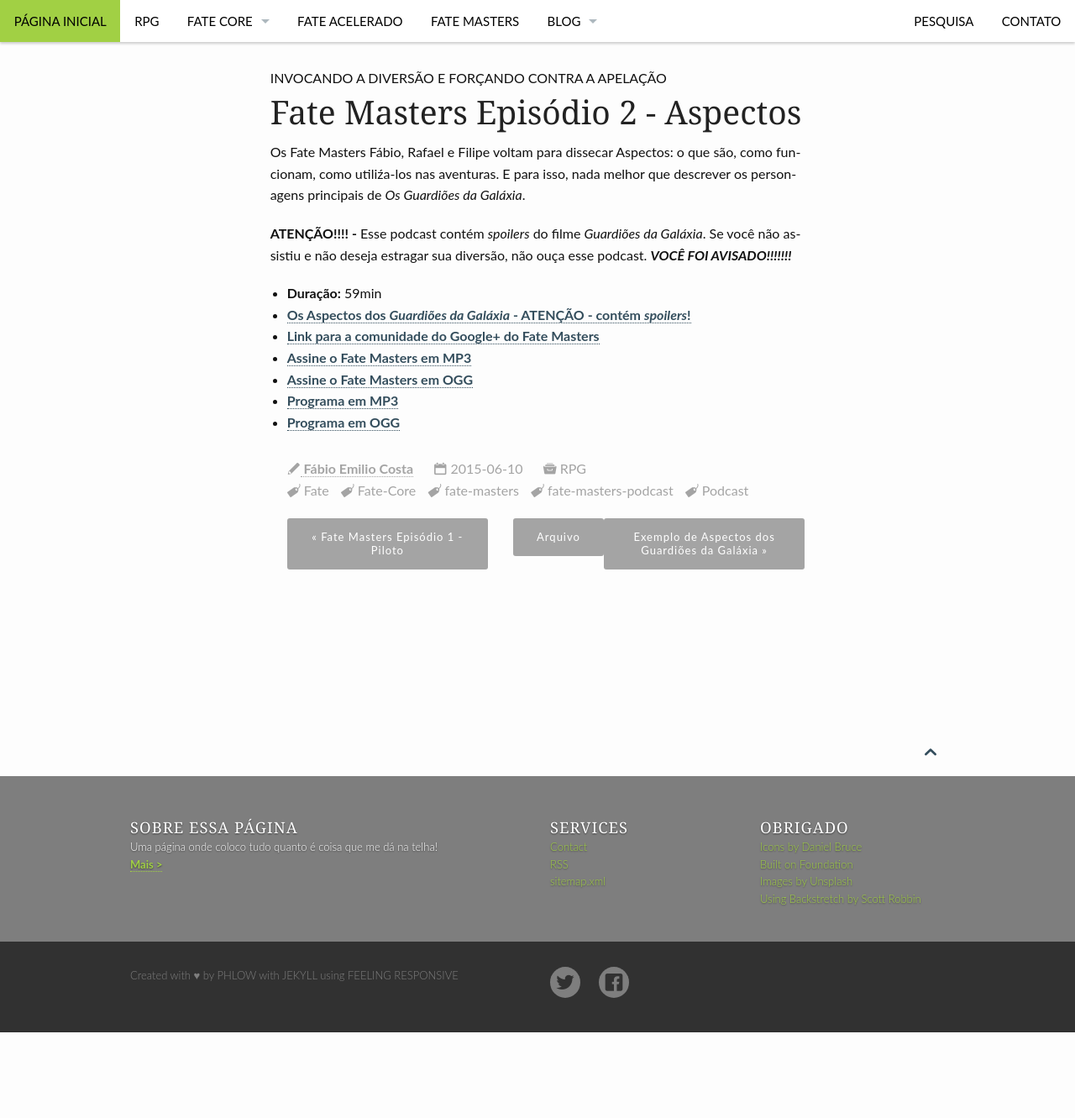
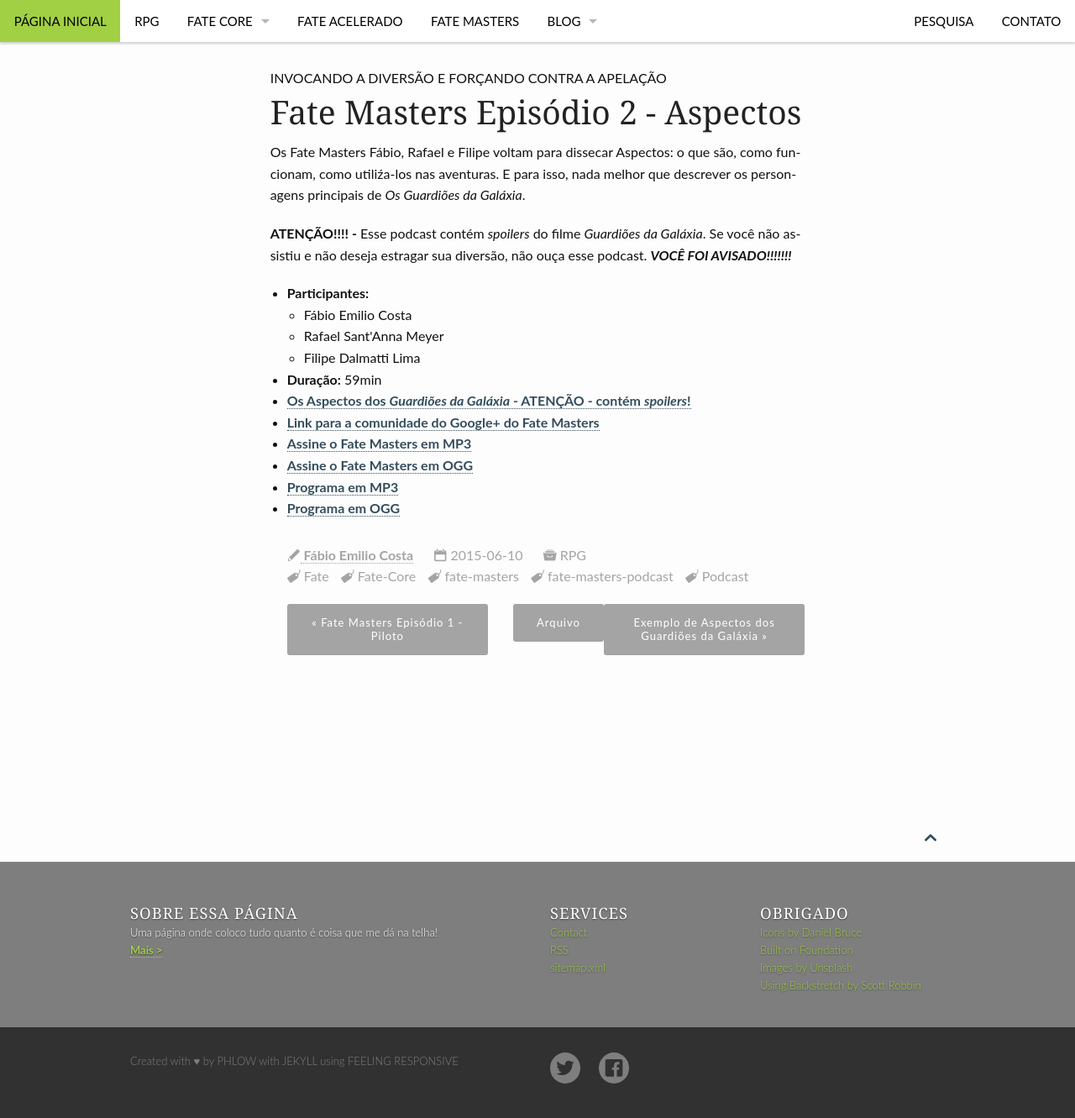
Before and after one commit to fabiocosta0305/fabiocosta0305.github.io-old, a Jekyll site: the page built from _posts/Fate-Masters/2015-06-10-FateMasters#2.md, in a window 1280 px wide. Shown: the whole page at 84% size. Built offline with Jekyll 4.4.1, drawn with Linux system fonts in a browser that asks for light colours; before the commit the page ends 1229 px from its top, so only the background shows below that.

Commit message:
Manutenções diversas e inclusão de lista de participantes dos podcasts do Fate Masters

```diff
--- a/_includes/podcast_text.html
+++ b/_includes/podcast_text.html
@@ -1,4 +1,10 @@
-  <li> <strong>Duração:</strong> {{page.podcast_time}}
+<li> <strong>Participantes:</strong>
+<ul>
+  {% for host in page.hosts %}
+  <li>{{ host }}
+{% endfor %}
+</ul>
+<li> <strong>Duração:</strong> {{page.podcast_time}}
 
                   {% if page.related_links %}
   {% for link in page.related_links %}
--- a/_posts/Fate-Masters/2015-06-10-FateMasters#2.md
+++ b/_posts/Fate-Masters/2015-06-10-FateMasters#2.md
@@ -12,8 +12,12 @@ tags:
  - Podcast
 header: no
 podcast_time: "59min"
+hosts:
+ - Fábio Emilio Costa
+ - Rafael Sant'Anna Meyer
+ - Filipe Dalmatti Lima
 related_links:
- - text: Os Aspectos dos <em>Guardiões da Galáxia</em> - <strong>ATENÇÃO</strong> - contém <em>spoilers</em>!
+ - text: Os Aspectos dos <em>Guardiões da Galáxia</em> - <strong>ATENÇÃO - contém <em>spoilers</em>!</strong>
    link: /rpg/FateMasters2-AspectosGuardioesDaGalaxia/
 audios:
  - format: MP3
--- a/podcast.xml
+++ b/podcast.xml
@@ -10,7 +10,8 @@
 		{% for post in site.tags.fate-masters-podcast %}
 			<item>
 				<title>{{ post.title | xml_escape }}</title>
-					<description>{{ post.content | xml_escape }}
+				<description>{{ post.content | xml_escape }}
+                  {{ shownotes | xml_escape %}}
                                         {% for audio in post.audios %}
                                         {% if audio.format == "MP3" %}
                                         {% capture link %}
```
Also changed, not shown: _includes/rss_podcast_text.html (+7 -0 lines), _posts/Fate-Masters/2015-06-09-FateMasters#1.md (+4 -0 lines), _posts/Fate-Masters/2015-06-11-FateMasters#3.md (+5 -0 lines).
